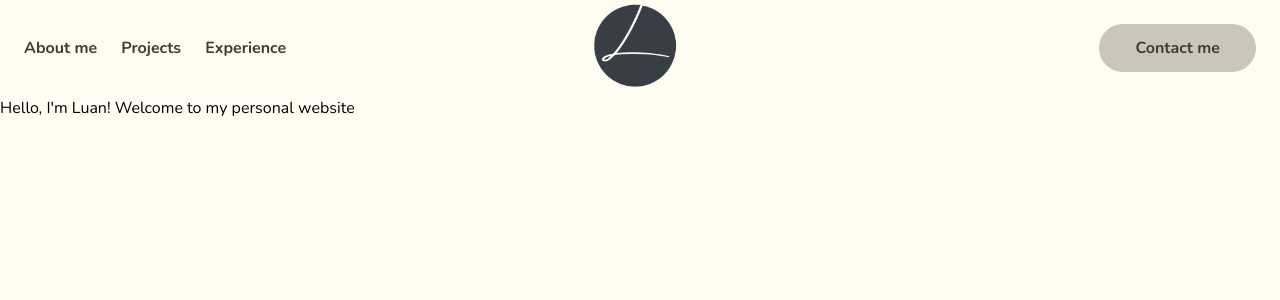
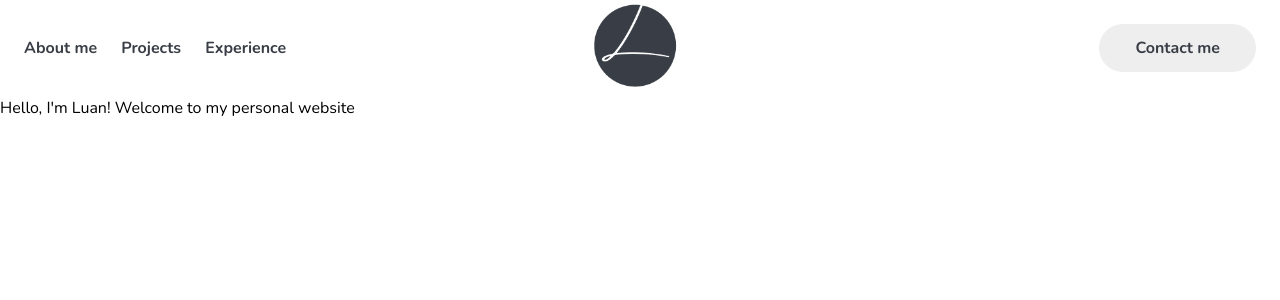
Before and after one commit to aka-luan/personal-portfolio, a Next.js app: page / in a window 1280 px wide. Shown: the top 300 px of the page. Built offline with nearby package versions, Linux system fonts and the light colour scheme.

Commit message:
layout and theme color changes

```diff
--- a/app/layout.jsx
+++ b/app/layout.jsx
@@ -14,16 +14,16 @@ export default function RootLayout({ children }) {
     <html lang='en'>
       <body className={`${nunito.className} bg-white`}>
         <div className='container mx-auto'>
-          <nav className='flex p-6 justify-between items-center text-darkgray font-bold'>
+          <nav className='flex p-6 justify-between items-center text-black font-bold'>
             <div className='flex-1'>
               <ul className='flex'>
-                <li className='mr-6 hover:text-orange transition duration-300 ease-in-out'>
+                <li className='mr-6 hover:text-purple transition duration-300 ease-in-out'>
                   <a href='#'>About me</a>
                 </li>
-                <li className='mr-6 hover:text-orange transition duration-300 ease-in-out'>
+                <li className='mr-6 hover:text-purple transition duration-300 ease-in-out'>
                   <a href='#'>Projects</a>
                 </li>
-                <li className='mr-6 hover:text-orange transition duration-300 ease-in-out'>
+                <li className='mr-6 hover:text-purple transition duration-300 ease-in-out'>
                   <a href='#'>Experience</a>
                 </li>
               </ul>
@@ -32,7 +32,7 @@ export default function RootLayout({ children }) {
               <Image className='h-40 w-40 absolute' src={logo} alt="white L inside a black circle" />
             </div>
             <div className='flex-1 flex justify-end'>
-              <button className='py-3 px-9 bg-gray rounded-3xl transition duration-300 ease-in-out hover:scale-110 hover:text-white hover:bg-black'>Contact me</button>
+              <button className='py-3 px-9 bg-gray rounded-3xl transition duration-300 ease-in-out hover:scale-110 hover:text-purple hover:bg-black'>Contact me</button>
             </div>
           </nav>
           {children}
--- a/tailwind.config.js
+++ b/tailwind.config.js
@@ -12,11 +12,11 @@ module.exports = {
       },
     },
     colors: {
-      white: '#fffcf2ff',
-      gray: '#ccc5b9ff',
-      darkgray: '#403d39ff',
-      black: '#252422ff',
-      orange: '#eb5e28ff',
+      white: '#fffff',
+      gray: '#eeeeee',
+      purple: '#7971ea',
+      black: '#393e46',
+      midnight: '#222831',
     },
   },
   plugins: [],
```
